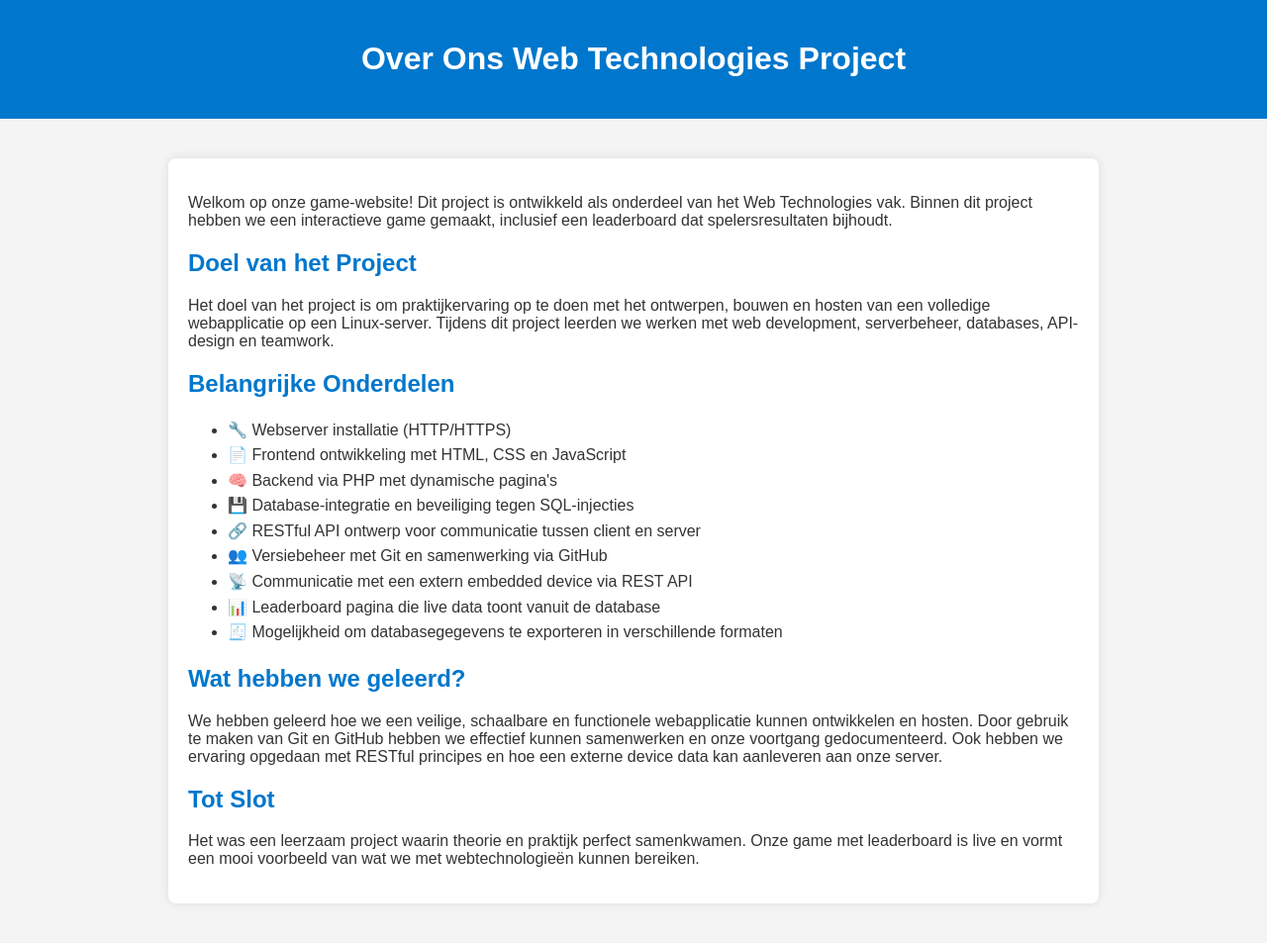
After one commit to Jvandijk335/Webtechnology-Webserver, a PHP site: page /lib/views/project.php in a window 1280 px wide. The commit adds this page. Shown: the whole page at 99% size. Run offline with PHP 8.4, Linux system fonts and the light colour scheme.

Commit message:
Added about page which explains the project

```diff
--- /dev/null
+++ b/src/lib/views/project.php
@@ -0,0 +1,67 @@
+<!DOCTYPE html>
+<html lang="nl">
+<head>
+    <meta charset="UTF-8">
+    <meta name="viewport" content="width=device-width, initial-scale=1.0">
+    <title>Over Ons Web Project</title>
+    <style>
+        body {
+            font-family: Arial, sans-serif;
+            margin: 0;
+            padding: 0;
+            background: #f4f4f4;
+            color: #333;
+        }
+        header {
+            background: #0077cc;
+            color: white;
+            padding: 20px;
+            text-align: center;
+        }
+        main {
+            max-width: 900px;
+            margin: 40px auto;
+            padding: 20px;
+            background: white;
+            border-radius: 8px;
+            box-shadow: 0 0 10px rgba(0,0,0,0.1);
+        }
+        h2 {
+            color: #0077cc;
+        }
+        ul {
+            line-height: 1.6;
+        }
+    </style>
+</head>
+<body>
+    <header>
+        <h1>Over Ons Web Technologies Project</h1>
+    </header>
+    <main>
+        <p>Welkom op onze game-website! Dit project is ontwikkeld als onderdeel van het Web Technologies vak. Binnen dit project hebben we een interactieve game gemaakt, inclusief een leaderboard dat spelersresultaten bijhoudt.</p>
+
+        <h2>Doel van het Project</h2>
+        <p>Het doel van het project is om praktijkervaring op te doen met het ontwerpen, bouwen en hosten van een volledige webapplicatie op een Linux-server. Tijdens dit project leerden we werken met web development, serverbeheer, databases, API-design en teamwork.</p>
+
+        <h2>Belangrijke Onderdelen</h2>
+        <ul>
+            <li>🔧 Webserver installatie (HTTP/HTTPS)</li>
+            <li>📄 Frontend ontwikkeling met HTML, CSS en JavaScript</li>
+            <li>🧠 Backend via PHP met dynamische pagina's</li>
+            <li>💾 Database-integratie en beveiliging tegen SQL-injecties</li>
+            <li>🔗 RESTful API ontwerp voor communicatie tussen client en server</li>
+            <li>👥 Versiebeheer met Git en samenwerking via GitHub</li>
+            <li>📡 Communicatie met een extern embedded device via REST API</li>
+            <li>📊 Leaderboard pagina die live data toont vanuit de database</li>
+            <li>🧾 Mogelijkheid om databasegegevens te exporteren in verschillende formaten</li>
+        </ul>
+
+        <h2>Wat hebben we geleerd?</h2>
+        <p>We hebben geleerd hoe we een veilige, schaalbare en functionele webapplicatie kunnen ontwikkelen en hosten. Door gebruik te maken van Git en GitHub hebben we effectief kunnen samenwerken en onze voortgang gedocumenteerd. Ook hebben we ervaring opgedaan met RESTful principes en hoe een externe device data kan aanleveren aan onze server.</p>
+
+        <h2>Tot Slot</h2>
+        <p>Het was een leerzaam project waarin theorie en praktijk perfect samenkwamen. Onze game met leaderboard is live en vormt een mooi voorbeeld van wat we met webtechnologieën kunnen bereiken.</p>
+    </main>
+</body>
+</html>
--- a/src/routes.php
+++ b/src/routes.php
@@ -7,6 +7,8 @@ get('/index', 'views/index.php');
 get('/dashboard', 'views/dashboard.php');
 
 get('/leaderboard', 'views/leaderboard.php');
+
+get('/about', 'views/project.php');
 
 get('/api/db-status', function () {
     require_once __DIR__ . '/lib/lib.php';
@@ -64,7 +66,7 @@ delete('/api/temperature/$id', function ($id) {
 
 get('/api/highscores', function () {
     require_once __DIR__ . '/lib/lib.php';
-    $query = 'SELECT * FROM highscores ORDER BY score DESC, created_at ASC LIMIT 10';
+    $query = 'SELECT * FROM highscores ORDER BY score DESC, created_at ASC LIMIT 50';
     handleRequest($connectToPostgres, $query, [], $HTTP_OK);
 });
 
```
